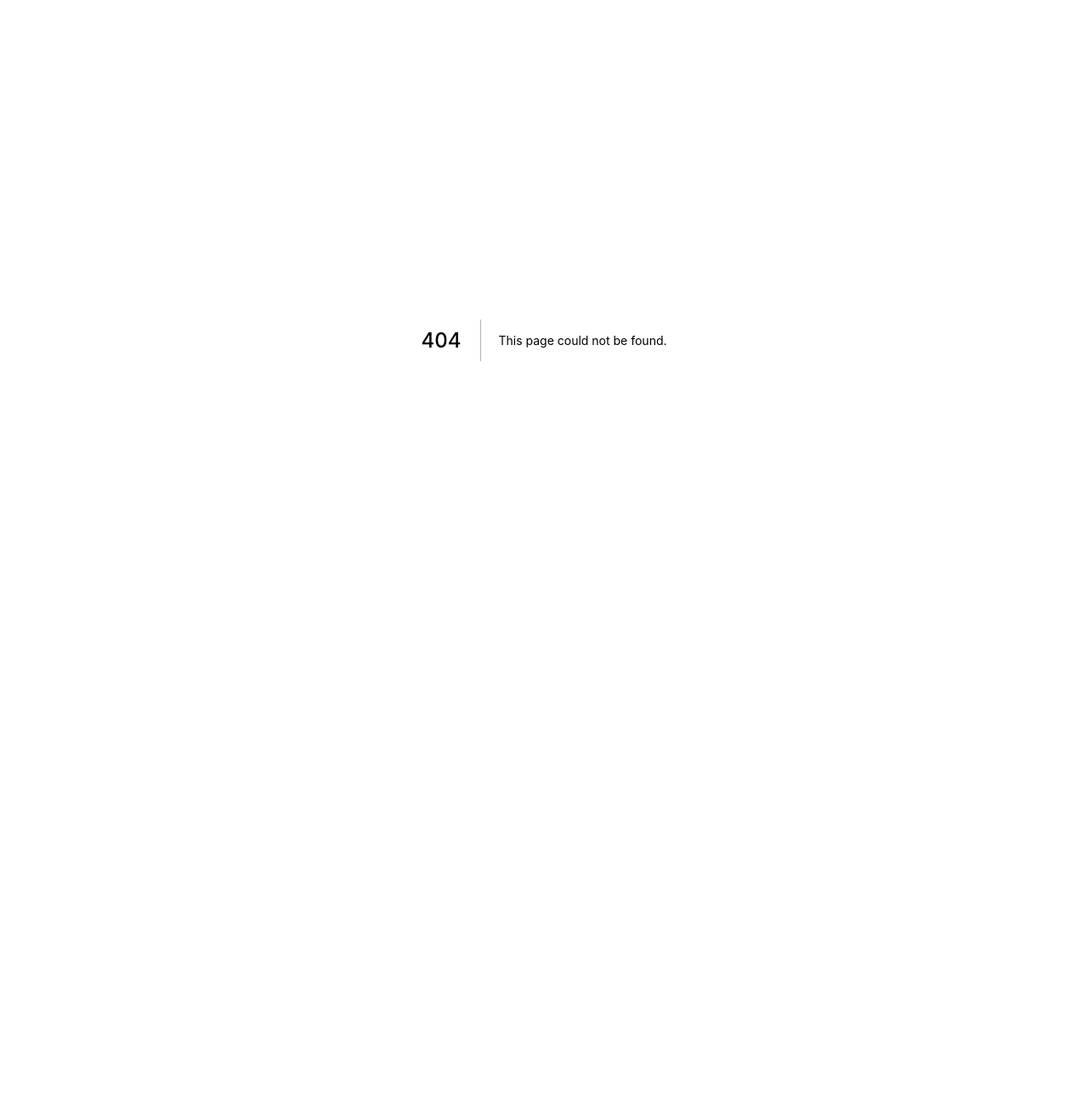
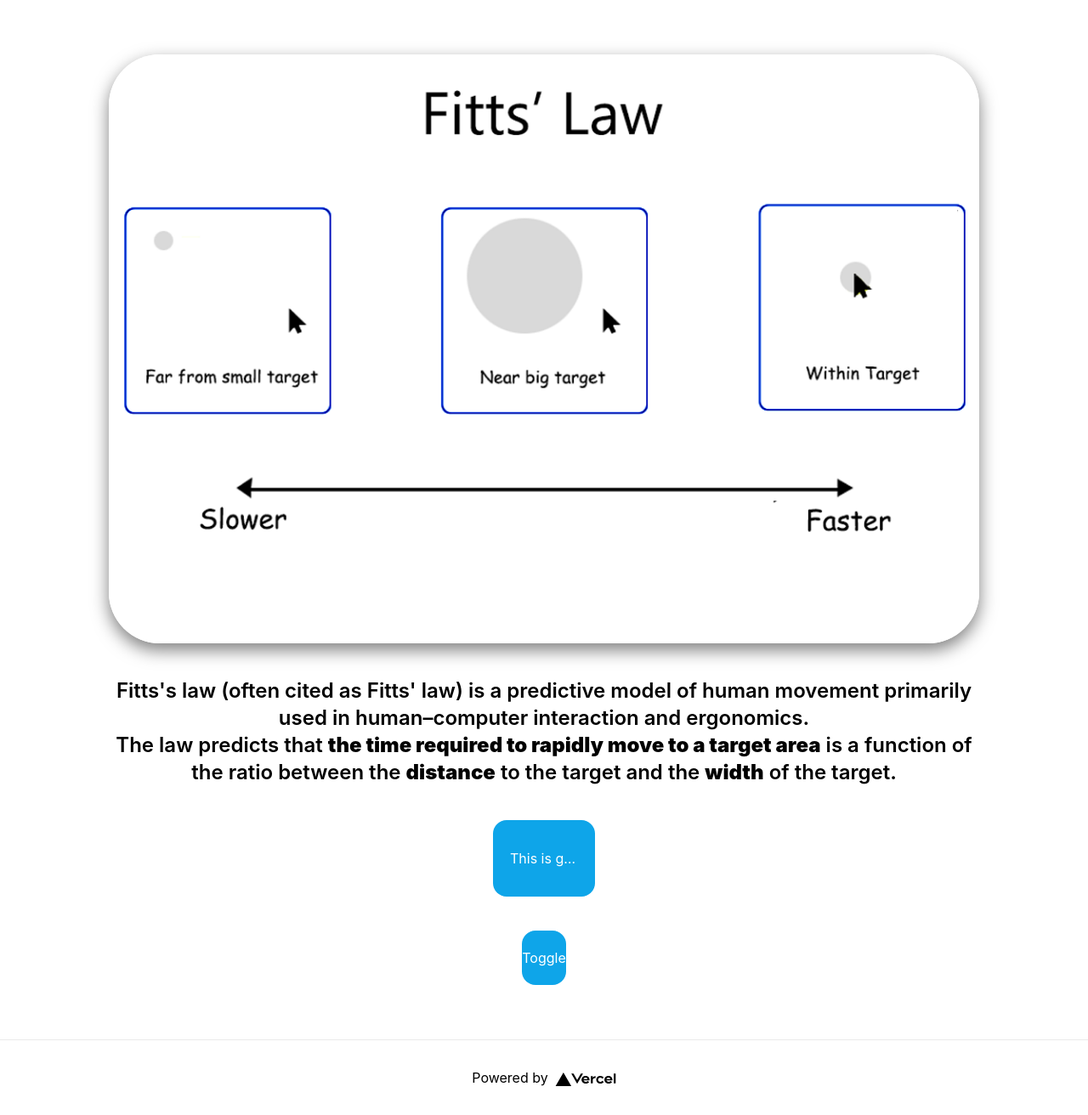
Before and after one commit to GlockTian/fitts_choice, a Next.js app: page /intro in a window 1280 px wide. Before the commit this address had no page. Shown: the whole page at 85% size. Before the commit the page ends 800 px from the top, so only its background shows below. Built offline with nearby package versions, Linux system fonts and the light colour scheme.

Commit message:
Intro page ui with size changing button

```diff
--- /dev/null
+++ b/pages/intro.js
@@ -0,0 +1,119 @@
+import React from "react";
+import Image from "next/image";
+import styles from "../styles/Home.module.css";
+import { useState, useEffect, useRef } from "react";
+
+export default function IntroFittsLaw() {
+  // center point of the target
+  const [buttonX, setButtonX] = useState(0);
+  const [buttonY, setButtonY] = useState(0);
+  const [buttonHeight, setHeight] = useState(0);
+  const [buttonWidth, setWidth] = useState(0);
+  const [dis,setDistance] = useState(0);
+  const [fittsOn, setOn] = useState(true)
+  useEffect(() => {
+    const updateMousePosition = (ev) => {
+      if (typeof window != "undefined" ) {
+        var buttonAttr = window.document.getElementById('element').getBoundingClientRect()
+        setButtonX(buttonAttr.x)
+        setButtonY(buttonAttr.y)
+        setHeight(buttonAttr.height -10)
+        setWidth(buttonAttr.width)
+        setDistance(calculateDistance(
+          buttonX,
+          buttonY,
+          buttonWidth,
+          buttonHeight,
+          ev.clientX,
+          ev.clientY
+        ))
+        console.log(buttonX)
+       }
+    };
+
+    window.addEventListener("mousemove", updateMousePosition);
+
+  }, [dis]);
+
+
+
+  return (
+
+    <div className="bg-white" >
+      {/* Page */}
+      <main className={styles.main}>
+        {/* Card */}
+        <div className="w-4/5 max-w-screen-xl bg-white h-3/5  rounded-[60px] drop-shadow-[0px_8px_10px_rgba(0,0,0,0.5)]">
+          {/* Image */}
+          <div className="w-full bg-white h-full min-h-[60%] rounded-[60px] min-w-[60%]">
+            <Image
+              src="/intro.png"
+              alt="Fitts Law Image"
+              layout="responsive"
+              width={1069}
+              height={723}
+            />
+          </div>
+        </div>
+        <div className="w-4/5 max-w-screen-xl mt-10 text-2xl font-semibold text-center text-black">
+          Fitts's law (often cited as Fitts' law) is a predictive model of human
+          movement primarily used in human–computer interaction and ergonomics.
+          <br />
+          The law predicts that{" "}
+          <strong>the time required to rapidly move to a target area</strong> is
+          a function of the ratio between the <strong>distance</strong> to the
+          target and the <strong>width</strong> of the target.
+        </div>
+        {fittsOn?
+        <button
+        id="element"
+        className="pt-5 pb-5 pl-5 pr-5 mt-10 text-white truncate drop-shadow-l bg-sky-500 border-sky-500 rounded-2xl"
+        style={{width: dis+'px', minWidth: '120px',minHeight:'90px', maxWidth:'55%',maxHeight:'90px'}}
+
+      >
+        This is going to be a button
+      </button>:
+      <button
+      id="element"
+      className="pt-5 pb-5 pl-5 pr-5 mt-10 text-white truncate drop-shadow-l bg-sky-500 border-sky-500 rounded-2xl"
+      style={{ minWidth: '120px',minHeight:'90px', maxWidth:'55%',maxHeight:'90px'}}
+    >
+      This is going to be a button
+    </button>}
+
+    <button
+      id="element"
+      className="pt-5 pb-5 mt-10 text-white truncate drop-shadow-l bg-sky-500 border-sky-500 rounded-2xl"
+      onClick={() => setOn(!fittsOn)}
+    >
+      Toggle
+    </button>
+
+      </main>
+      <footer className={styles.footer}>
+        <a
+          href="https://vercel.com?utm_source=create-next-app&utm_medium=default-template&utm_campaign=create-next-app"
+          target="_blank"
+          rel="noopener noreferrer"
+        >
+          Powered by{' '}
+          <span className={styles.logo}>
+            <Image src="/vercel.svg" alt="Vercel Logo" width={72} height={16} />
+          </span>
+        </a>
+      </footer>
+    </div>
+  );
+}
+
+
+function calculateDistance(elemx, elemy, width, height, mouseX, mouseY) {
+  var dis = Math.floor(
+    Math.sqrt(
+      Math.pow(mouseX - (elemx + width / 2), 2) +
+        Math.pow(mouseY - (elemy + height / 2), 2)
+    )
+  );
+
+  return dis
+}
```
Also changed, not shown: public/intro.png (added).
